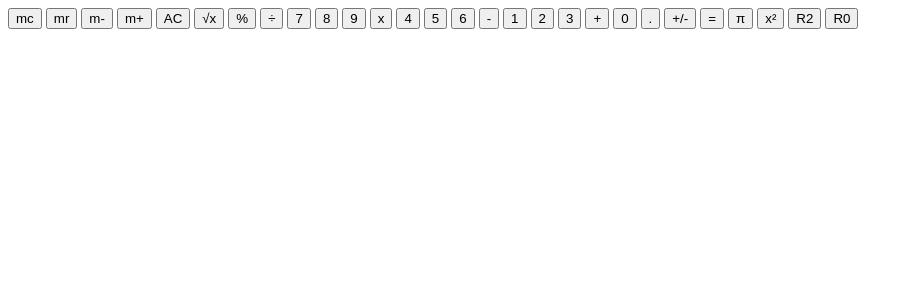
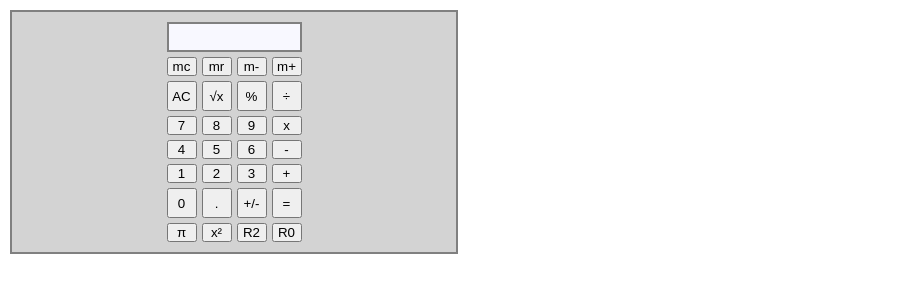
Before and after one commit to vhee4/Calculator_project, a plain HTML site: page index.html in a window 1280 px wide. Shown: the whole page, without its empty margins (0-913 px from the left). Drawn offline with Linux system fonts and the light colour scheme.

Commit message:
updated the css file

```diff
--- a/index.html
+++ b/index.html
@@ -9,13 +9,14 @@
 </head>
 <body>
     <div class="calc_cont">
+        <div class="grid_cont">
         <div class="top_box"></div>
         <button>mc</button>
         <button>mr</button>
         <button>m-</button>
         <button>m+</button>
         <button>AC</button>
-        <button>&radic;x</button>
+        <button class="height">&radic;x</button>
         <button>%</button>
         <button>&#247;</button>
         <button>7</button>
@@ -33,12 +34,13 @@
         <button>0</button>
         <button>.</button>
         <button>+/-</button>
-        <button>=</button>
+        <button class="height">=</button>
         <button>&#960;</button>
         <button>x&sup2;</button>
         <button>R2</button>
         <button>R0</button>
     </div>
+    </div>
   <script src="script.js"></script>
 </body>
 </html>
--- a/styles.css
+++ b/styles.css
@@ -0,0 +1,31 @@
+*{
+padding: 0;
+margin: 0;
+box-sizing: border-box;
+}
+
+.calc_cont{
+    padding: 10px;
+    margin: 10px;
+    width: 35%;
+    background-color: lightgray;
+    border: 2px solid gray;
+}
+
+.grid_cont{
+    display: grid;
+    grid-template-columns: repeat(4, 30px);
+    justify-content: center;
+    gap: 5px;
+}
+
+.height{
+    height: 30px;
+}
+
+.top_box{
+    height: 30px;
+    grid-column: 1 / -1;
+    border: 2px solid gray;
+    background-color: ghostwhite;
+}
```
